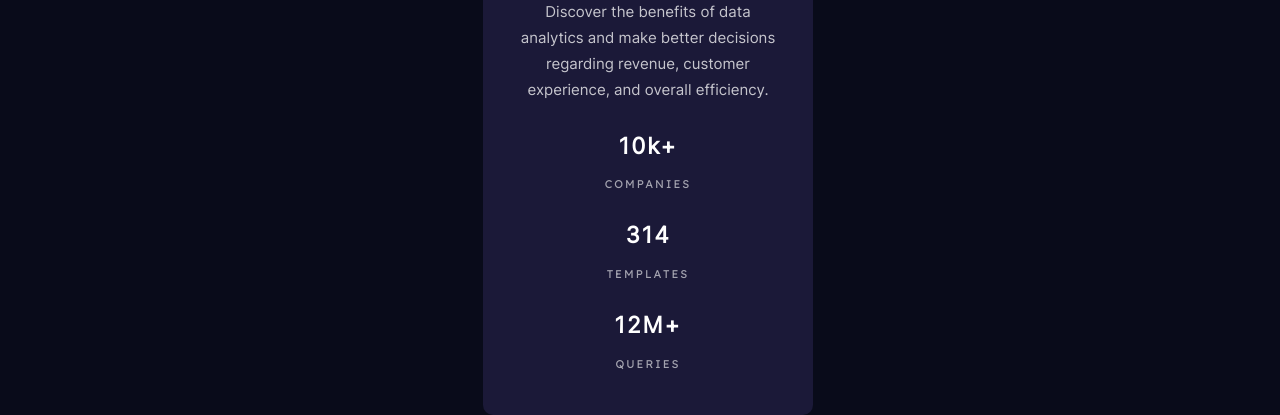
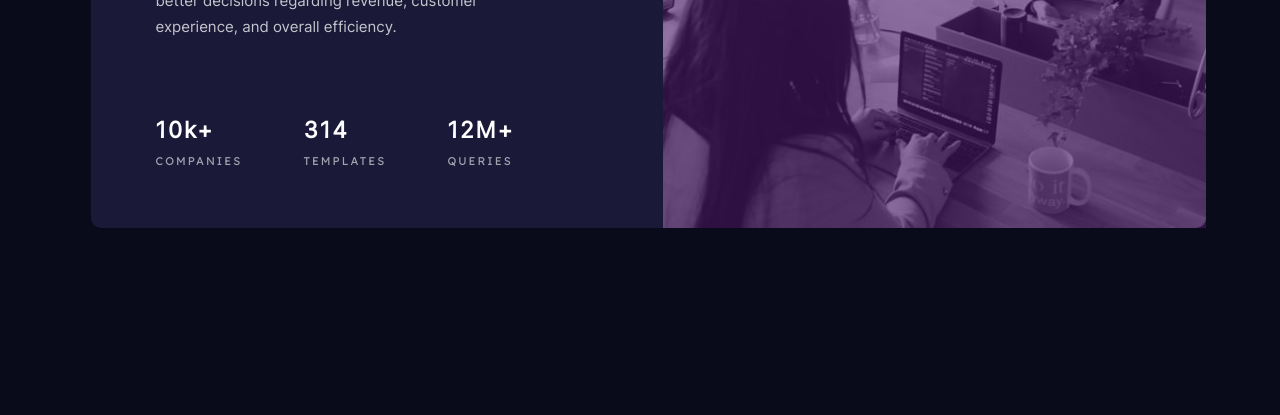
Before and after one commit to toshihikotani/stats-preview-card-component-main, a plain HTML site: page index.html in a window 1280 px wide. Shown: the part 405-820 px from the top of the page. Drawn offline with Linux system fonts and the light colour scheme.

Commit message:
"Update the SASS styling for the desktop/tablet."

```diff
--- a/sass/styles.scss
+++ b/sass/styles.scss
@@ -31,14 +31,15 @@ body {
 main {
     width: 330px;
     height: 790px;
-
+    display: flex;
+    flex-direction: column;
     border-radius: 10px;
 
     .image-box {
         background: url('../images/image-header-mobile.jpg');
-        background-size: contain;
+        background-size: cover;
         width: 330px;
-        height: 240px;
+        height: 300px;
         border-top-left-radius: inherit;
         border-top-right-radius: inherit;
 
@@ -52,6 +53,7 @@ main {
     .details {
         background-color: $dark-desaturated-blue-card-bg;
         width: 80%;
+        height: 540px;
         padding: 33px;
         text-align: center;
         border-bottom-left-radius: inherit;
@@ -72,7 +74,6 @@ main {
             font-family: 'Inter-Regular';
             color: $transparent-white-main-paragraph;
             line-height: 26px;
-            margin-bottom: 10px;
         }
 
         .status {
@@ -85,7 +86,7 @@ main {
                 .status-headings {
                     font-family: 'Inter-Regular';
                     color:$white;
-
+                    margin: 16px 0px 8px;
                 }
 
                 p {
@@ -93,9 +94,74 @@ main {
                     font-family: 'LexendDeca-Regular';
                     font-size: 0.75em;
                     color:$transparent-white-stats-headings;
-
                 }
             }
         }
     }
 }
+
+/* PORTRAIT TABLET */
+@media only screen and (min-width:600px){
+}
+
+/* LANDSCAPE TABLET */
+@media only screen and (min-width:768px){
+}
+
+/* LAPTOP/DESKTOP */
+@media only screen and (min-width:992px){
+    /* MAIN */
+    main {
+        width: 1115px;
+        height: 450px;
+        flex-direction: row-reverse;
+
+        .image-box {
+            background: url('../images/image-header-desktop.jpg');
+            background-size: cover;
+            width: 545px;
+            height: 450px;
+            border-top-left-radius: 0px;
+            border-bottom-right-radius: inherit;
+        }
+
+        .details {
+            width: 410px;
+            height: 310px;
+            padding: 70px 100px 70px 65px;
+            text-align: left;
+            border-bottom-right-radius: 0px;
+            border-top-left-radius: inherit;
+
+            .card-header {
+                font-size: 2.45em;
+                margin: 8px 0px;
+            }
+
+            .card-description {
+                width: 90%;
+                margin: 16px 0px;
+            }
+
+            .status {
+                margin-top: 60px;
+                width: 88%;
+                flex-direction: row;
+                justify-content: space-between;
+
+                .status-article {
+                    letter-spacing: 2px;
+
+                    .status-headings {
+                        margin: 16px 0px 8px;
+                    }
+                }
+            }
+        }
+    }
+}
+
+/* LARGE LAPTOP/DESKTOP */
+@media only screen and (min-width:1200px){
+
+}
```
Also changed, not shown: css/styles.css, 1 other file.
